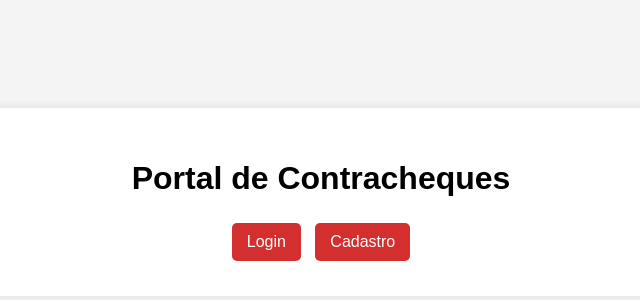
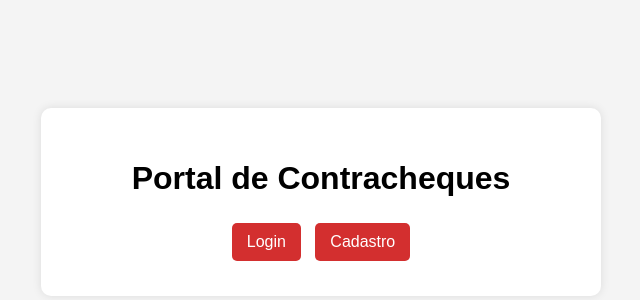
Before and after one commit to Thiello/DPItalog, a plain HTML site: page index.html in a window 1280 px wide. Shown: the part 198-498 px from the top of the page, without its empty margins (319-959 px from the left). Drawn offline with Linux system fonts and the light colour scheme.

Commit message:
Update style.css

```diff
--- a/style.css
+++ b/style.css
@@ -16,7 +16,7 @@ body {
   border-radius: 10px;
   box-shadow: 0 0 10px rgba(0,0,0,0.1);
   width: 90%;
-  max-width: 1000px;
+  max-width: 500px;
   text-align: center;
 }
 
```
